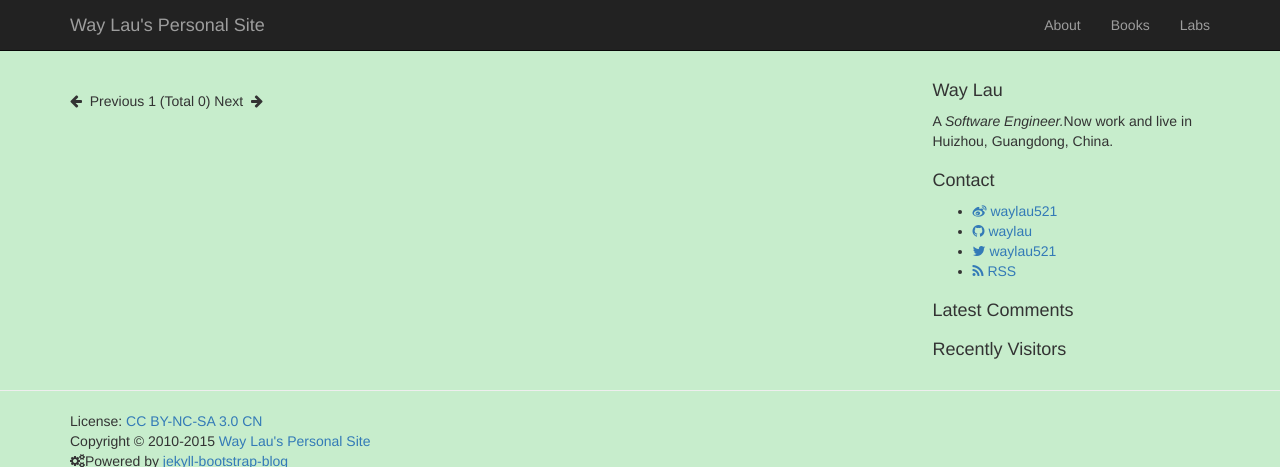
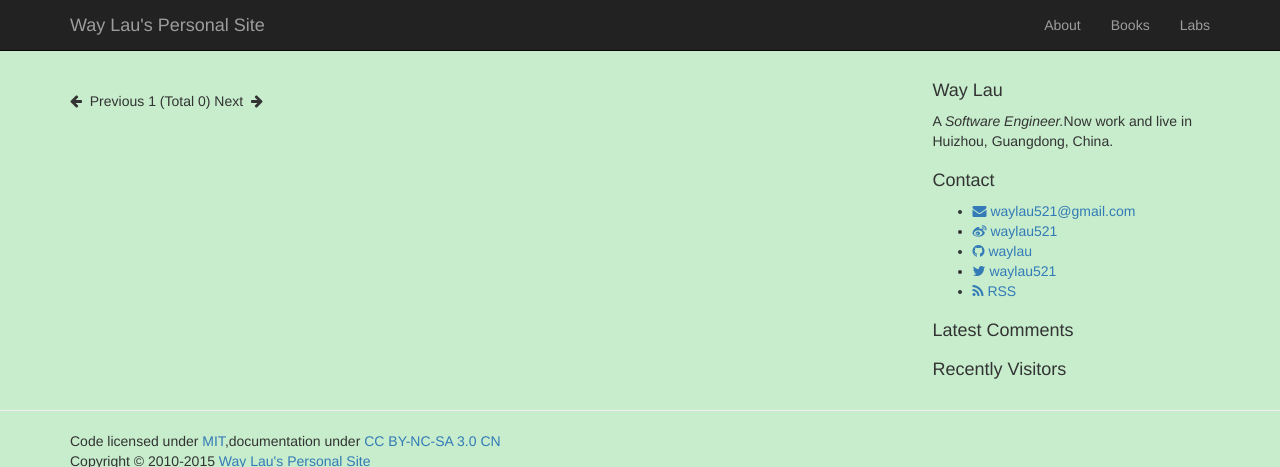
Before and after one commit to waylau/jekyll-bootstrap-blog, a Jekyll site: the page built from index.html, in a window 1280 px wide, cut to the strip 0-467 px from the top of the page. Built offline with Jekyll 4.4.1, drawn with Linux system fonts in a browser that asks for light colours; Markdown is read by kramdown in place of the engine named in the settings; the list of posts is cut into pages by our own code; comment, search, counter and statistics services are not loaded.

Commit message:
add   license  and mail address

```diff
--- a/_includes/footer.html
+++ b/_includes/footer.html
@@ -1,7 +1,7 @@
 
 <footer class="footer">
     <div class="container">
-        <div> License:<a rel="license" href="http://creativecommons.org/licenses/by-nc-sa/3.0/cn/"> CC BY-NC-SA 3.0 CN</a></div>
+        <div> Code licensed under <a rel="license" href="LICENSE">MIT</a>,documentation under <a rel="license" href="http://creativecommons.org/licenses/by-nc-sa/3.0/cn/">CC BY-NC-SA 3.0 CN</a></div>
          <div>Copyright&nbsp;&copy;&nbsp;2010-{{ site.time | date: "%Y" }} <a href="{{ site.url }}">{{ site.name }}</a><br/></div>
         <div><i class="fa fa-cogs"></i>Powered by <a href="https://github.com/waylau/jekyll-bootstrap-blog" target="_blank">jekyll-bootstrap-blog</a></div>
     </div>
--- a/_includes/right.html
+++ b/_includes/right.html
@@ -10,6 +10,14 @@
   <div class="row">
     <h4>Contact</h4>
     <ul >
+      {% if site.weibo_username %}
+      <li>
+        <a href="mailto:{{ site.email }}">
+          <i class="fa fa-envelope"></i>
+          <span class="username">{{ site.email }}</span>
+        </a>
+      </li>
+      {% endif %}
       {% if site.weibo_username %}
       <li>
         <a href="http://weibo.com/{{ site.weibo_username }}">
```
